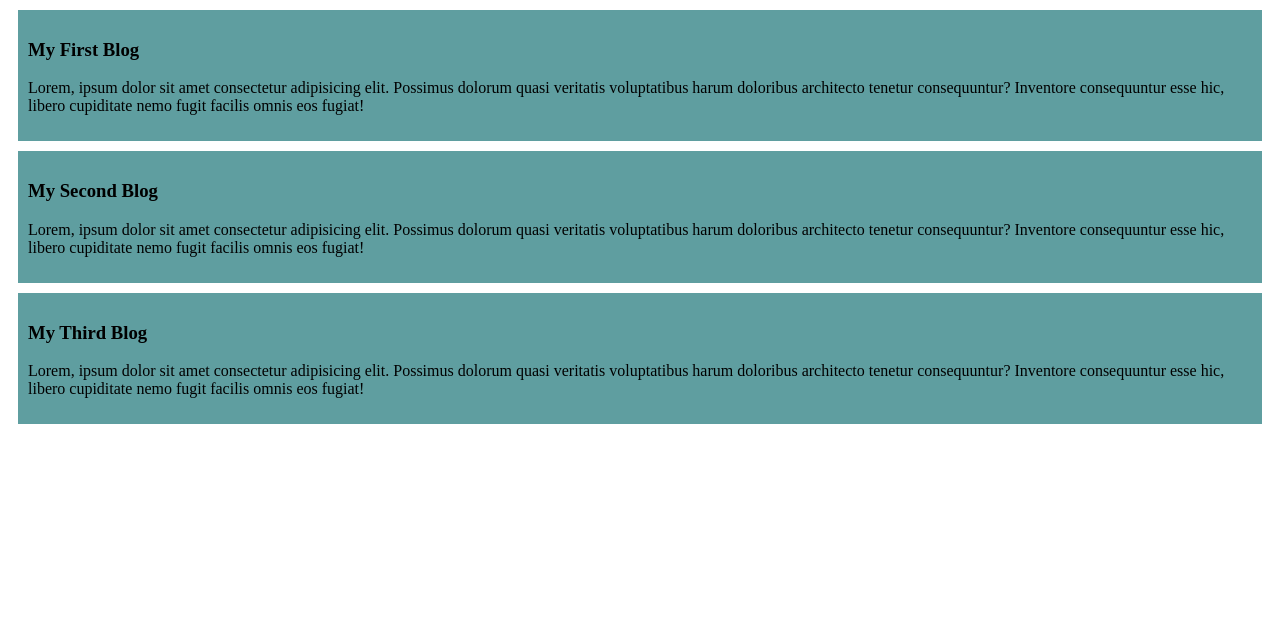
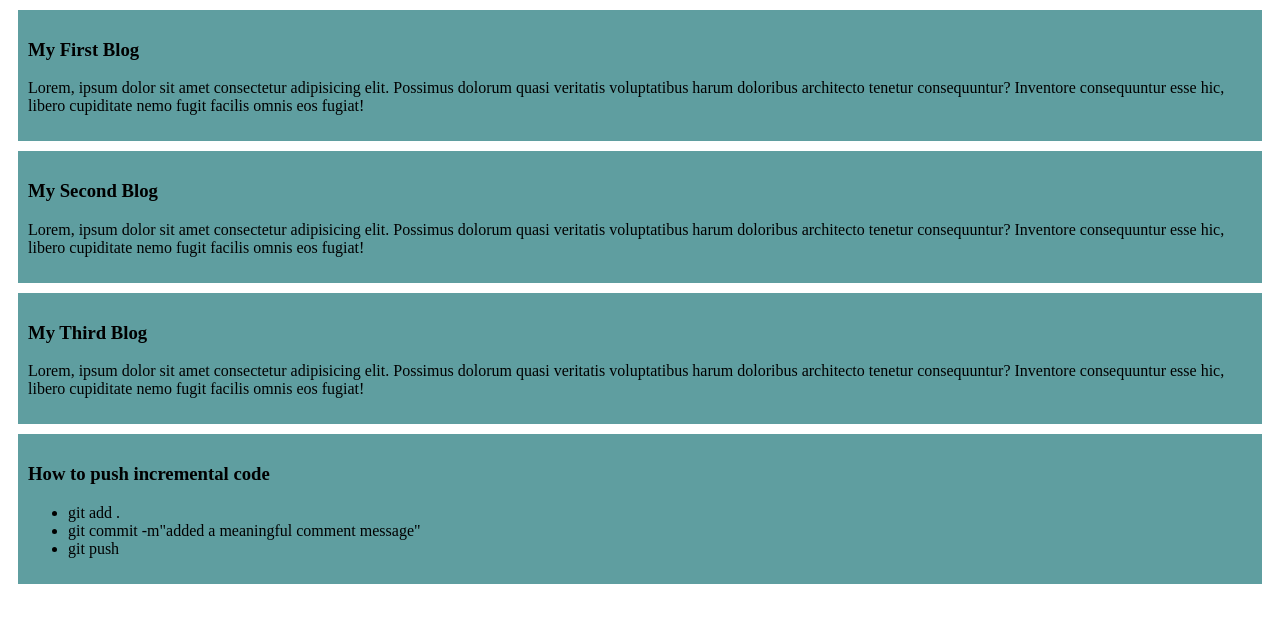
Before and after one commit to archichowdhury4/my-simple-website, a plain HTML site: page index.html in a window 1280 px wide. Drawn offline with Linux system fonts and the light colour scheme.

Commit message:
added a list to push code

```diff
--- a/index.html
+++ b/index.html
@@ -19,5 +19,13 @@
         <h3>My Third Blog</h3>
         <p>Lorem, ipsum dolor sit amet consectetur adipisicing elit. Possimus dolorum quasi veritatis voluptatibus harum doloribus architecto tenetur consequuntur? Inventore consequuntur esse hic, libero cupiditate nemo fugit facilis omnis eos fugiat!</p>
     </div>
+    <div>
+        <h3>How to push incremental code</h3>
+        <ul>
+            <li>git add .</li>
+            <li>git commit -m"added a meaningful comment message"</li>
+            <li>git push</li>
+        </ul>
+    </div>
 </body>
 </html>
```
